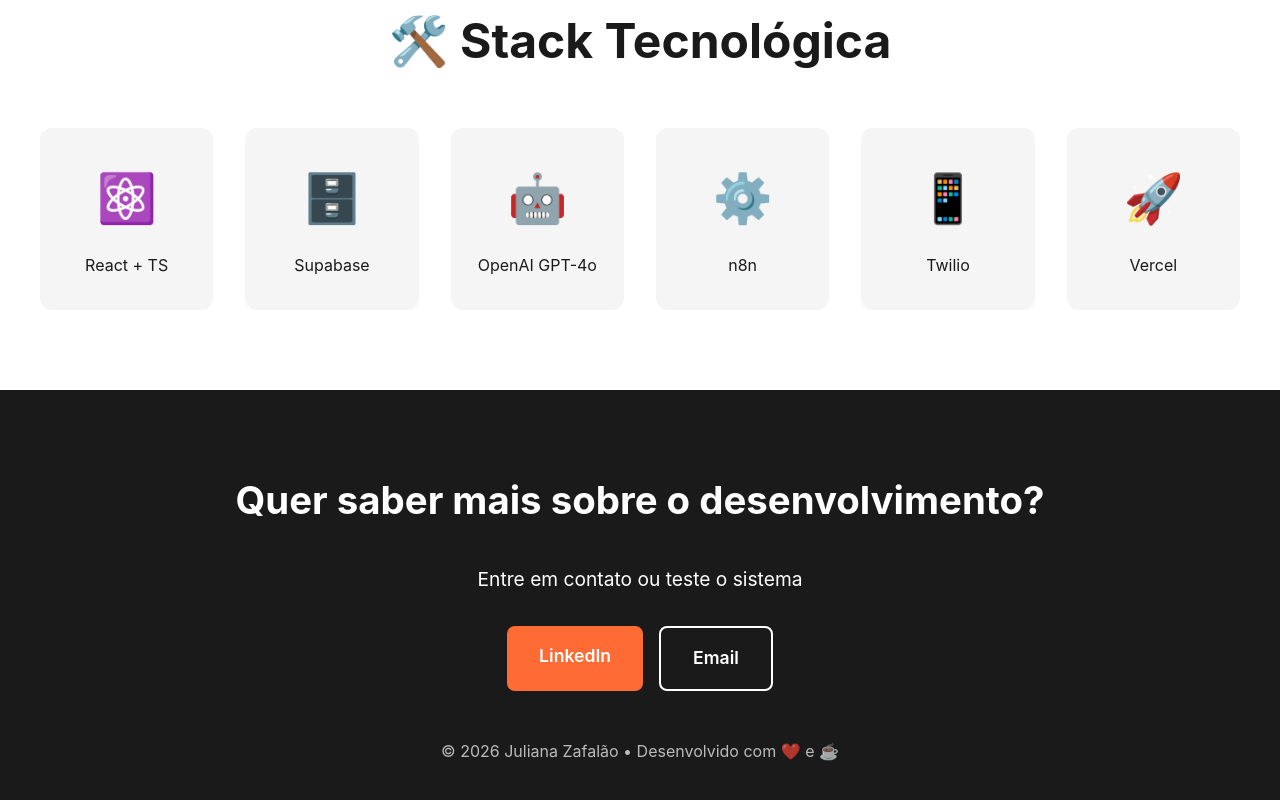
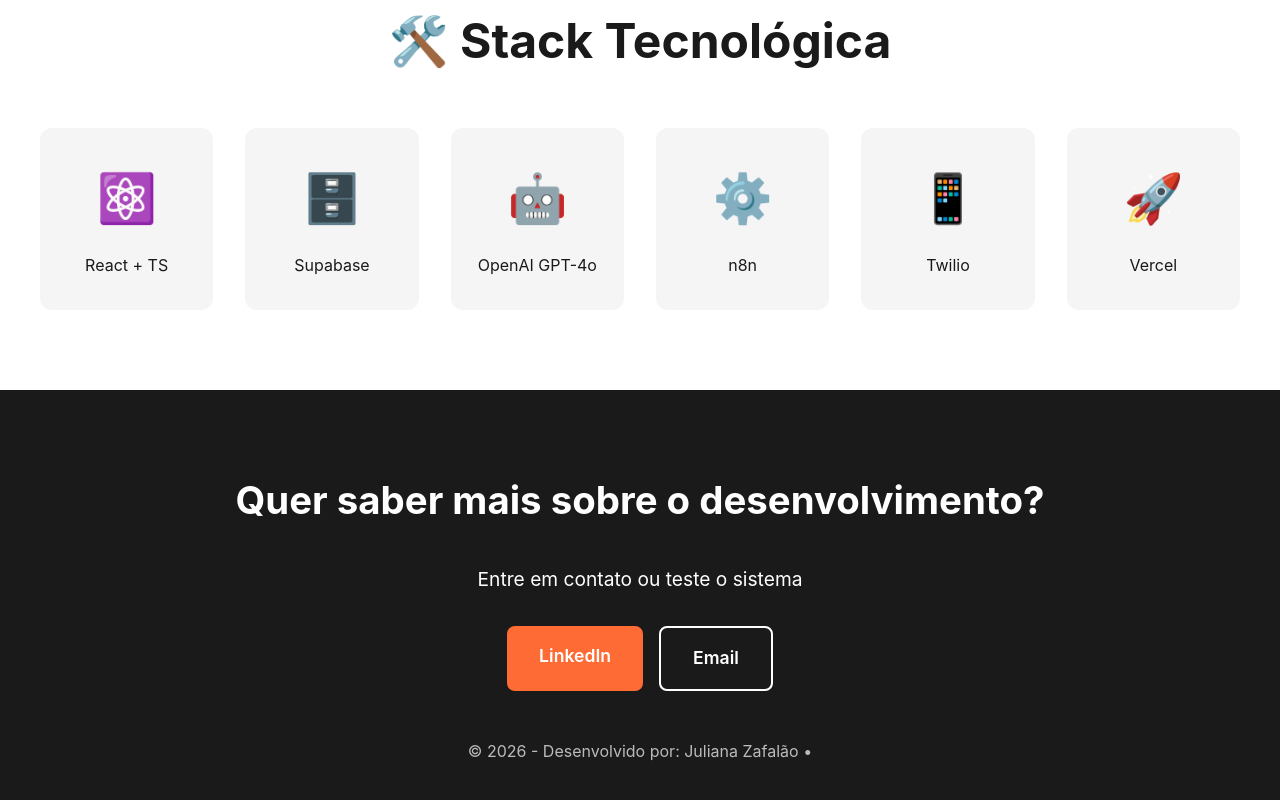
Before and after one commit to juzafalao/portfolio, a plain HTML site: page index.html in a window 1280 px wide. Shown: the part 3886-4686 px from the top of the page. Drawn offline with Linux system fonts and the light colour scheme.

Commit message:
Update footer text in index.html

```diff
--- a/index.html
+++ b/index.html
@@ -550,7 +550,7 @@
             </a>
         </div>
         <p style="margin-top: 3rem; opacity: 0.7;">
-            © 2026 Juliana Zafalão • Desenvolvido com ❤️ e ☕
+            © 2026 - Desenvolvido  por: Juliana Zafalão •
         </p>
     </section>
 
```
